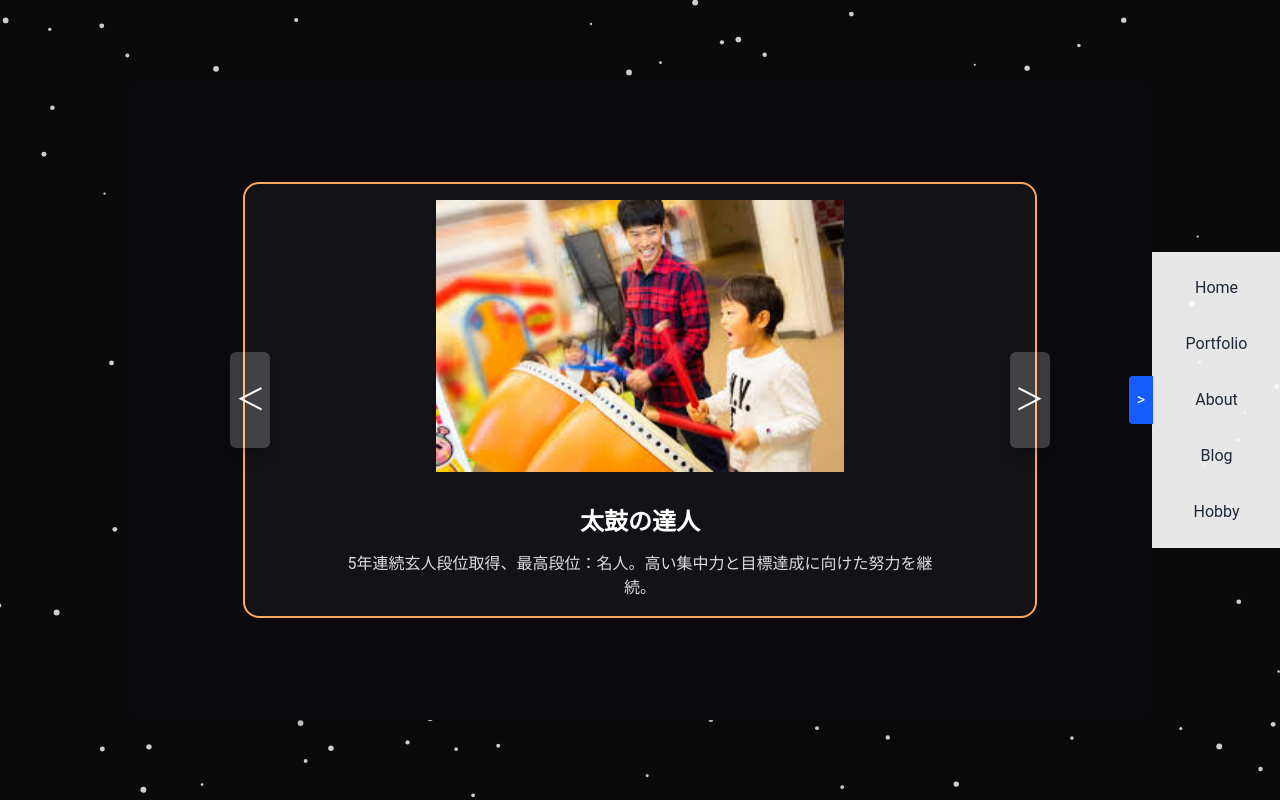
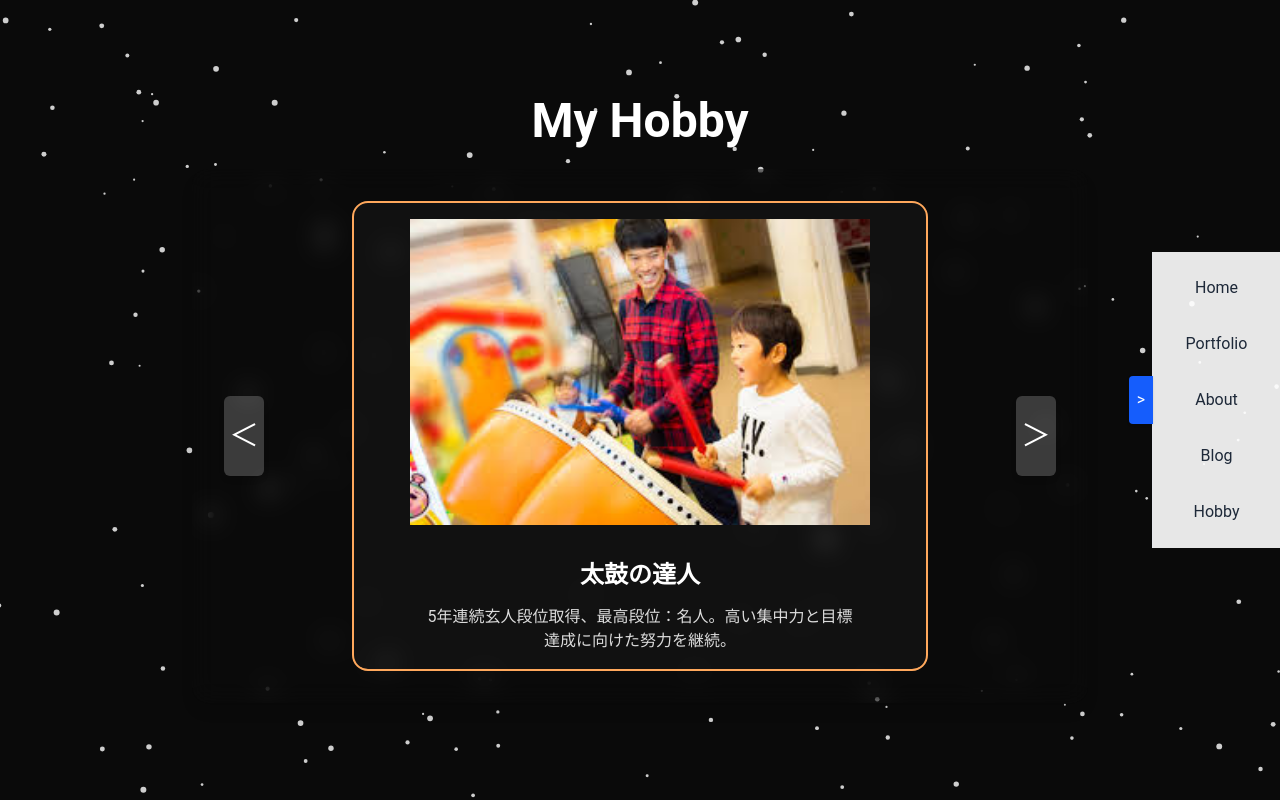
Before and after one commit to Magiri1115/nextjs-boilerplate2, a Next.js app: page /hobby in a window 1280 px wide. Built offline with nearby package versions, Linux system fonts and the light colour scheme.

Commit message:
調整。ボタンの改善点あり。

```diff
--- a/app/hobby/page.tsx
+++ b/app/hobby/page.tsx
@@ -26,63 +26,44 @@
   };
 
   return (
-    <div className="w-[80vw] h-[80vh] mx-auto flex flex-col items-center justify-center py-12 px-4 bg-[#0B0B0F] text-white relative overflow-hidden rounded-2xl shadow-lg">
-      {/* 左ボタン（縦長四角） */}
+    <div className="flex flex-col items-center justify-center w-full min-h-screen px-4 py-8 bg-transparent text-white">
+      <h1 className="text-3xl sm:text-4xl md:text-5xl font-bold mb-6">
+        My Hobby
+      </h1>
+
+      {/* === HobbyCard とボタンを並べるエリア === */}
+      <div
+        onTouchStart={handleTouchStart}
+        onTouchEnd={handleTouchEnd}
+        className="flex items-center justify-center w-full max-w-4xl bg-transparent rounded-2xl shadow-lg p-4 sm:p-6 md:p-8 backdrop-blur-md"
+      >
+        {/* 左ボタン（PCのみ表示） */}
         <button
           onClick={prev}
-        className="absolute top-1/2 left-[calc(50%-40%)] -translate-y-1/2 z-50 w-10 h-24 bg-white/20 hover:bg-white/40 text-white text-3xl flex items-center justify-center rounded-md shadow-lg cursor-pointer transition-colors"
+          className="hidden lg:flex w-10 h-20 bg-white/20 hover:bg-white/40 text-white text-3xl items-center justify-center rounded-md shadow-md transition-colors mr-4"
         >
           ＜
         </button>
 
-      {/* 右ボタン（縦長四角） */}
+        {/* HobbyCard（真ん中） */}
+        <div className="flex-1 flex items-center justify-center">
+          <HobbyCard hobby={hobbies[currentIndex]} />
+        </div>
+
+        {/* 右ボタン（PCのみ表示） */}
         <button
           onClick={next}
-        className="absolute top-1/2 right-[calc(50%-40%)] -translate-y-1/2 z-50 w-10 h-24 bg-white/20 hover:bg-white/40 text-white text-3xl flex items-center justify-center rounded-md shadow-lg cursor-pointer transition-colors"
+          className="hidden lg:flex w-10 h-20 bg-white/20 hover:bg-white/40 text-white text-3xl items-center justify-center rounded-md shadow-md transition-colors ml-4"
         >
           ＞
         </button>
-
-      {/* スワイプ操作エリア */}
-      <div
-        onTouchStart={handleTouchStart}
-        onTouchEnd={handleTouchEnd}
-        className="flex flex-col items-center justify-center w-full h-full"
-      >
-        <HobbyCard hobby={hobbies[currentIndex]} />
       </div>
 
-      {/* フッター（.hobby-borderと横幅を揃える／bottomから15%位置） */}
-      <footer className="absolute bottom-[15%] w-[80%] mx-auto overflow-hidden whitespace-nowrap z-40">
-        <div className="inline-block whitespace-nowrap animate-[marquee_40s_linear_infinite]">
-          <span className="px-8">
-            📧 busmagiri6@gmail.com ｜ 🐙 GitHub:
-            <a
-              href="https://github.com/Magiri1115"
-              target="_blank"
-              rel="noopener noreferrer"
-              className="underline hover:opacity-80 mx-1"
-            >
-              Magiri1115
-            </a>
-            ｜ 今後：X・Instagram追加予定
-          </span>
-          <span className="px-8">
-            📧 busmagiri6@gmail.com ｜ 🐙 GitHub:
-            <a
-              href="https://github.com/Magiri1115"
-              target="_blank"
-              rel="noopener noreferrer"
-              className="underline hover:opacity-80 mx-1"
-            >
-              Magiri1115
-            </a>
-            ｜ 今後：X・Instagram追加予定
-          </span>
-        </div>
-      </footer>
+      {/* スマホ・タブレット専用説明文 */}
+      <p className="text-sm text-white/70 mt-4 lg:hidden">
+        左右フリックで趣味を確認
+      </p>
 
-      {/* marquee アニメーション */}
       <style jsx>{`
         @keyframes marquee {
           0% {
```
Also changed, not shown: 1 other file (tests, documents, lock files or other folders). Lines whose indentation alone changed are shown as unchanged.
